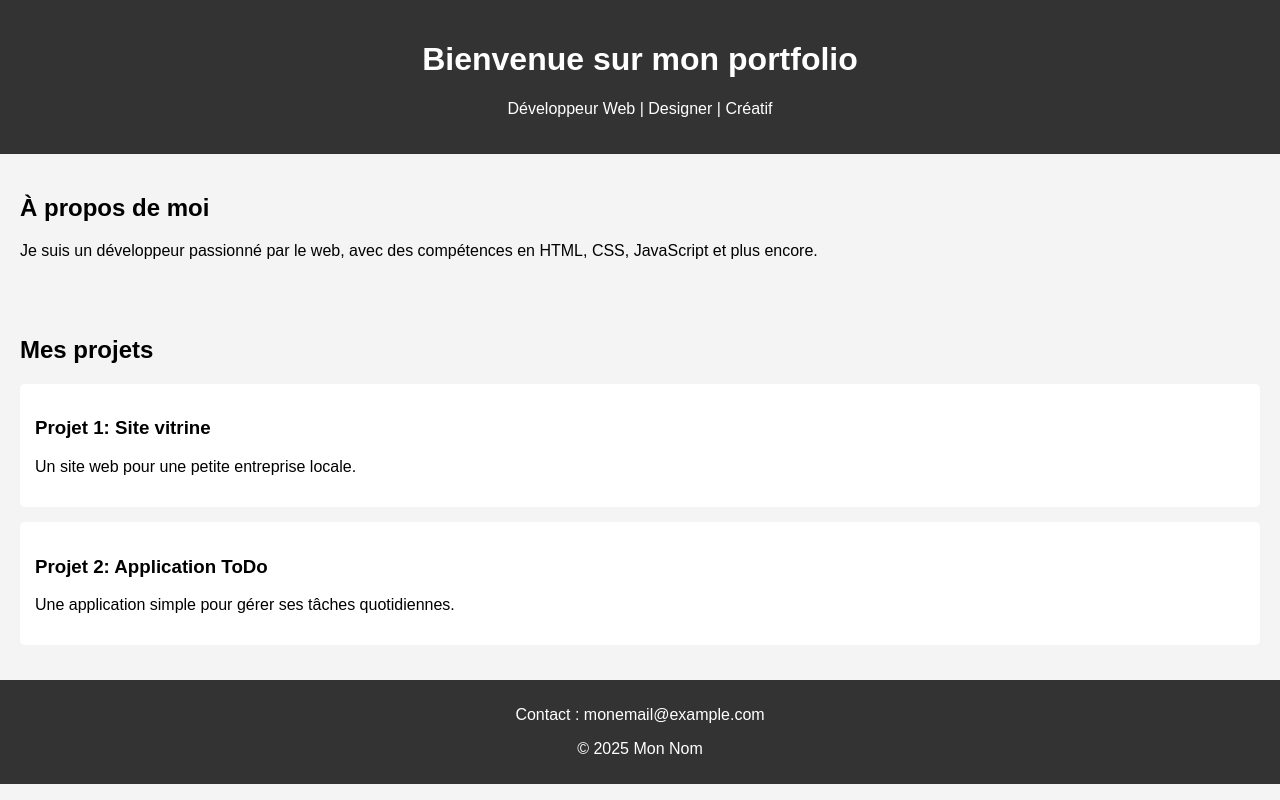
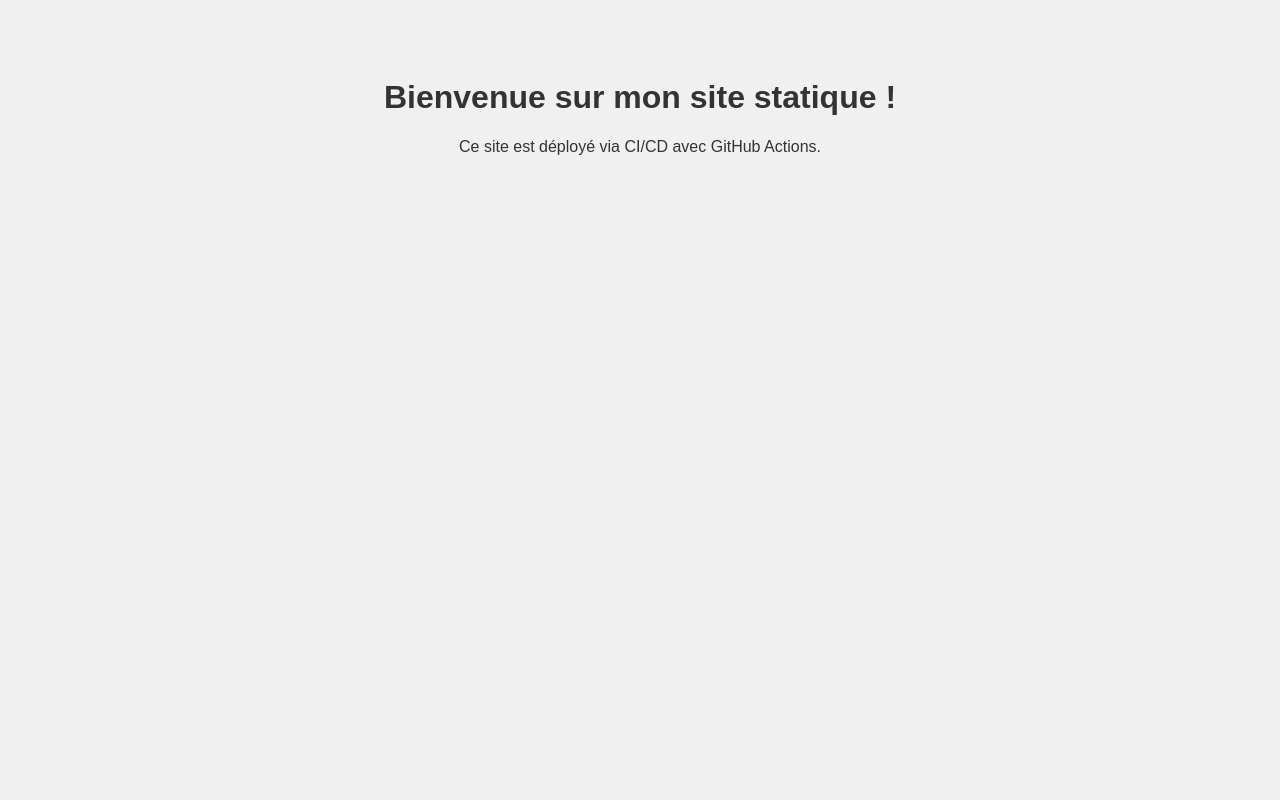
Before and after one commit to PELEY01/DevOps, a plain HTML site: page index.html in a window 1280 px wide. Drawn offline with Linux system fonts and the light colour scheme.

Commit message:
Creation des fichiers index.html, style.css, script.js

```diff
--- a/index.html
+++ b/index.html
@@ -1,70 +1,13 @@
 <!DOCTYPE html>
 <html lang="fr">
 <head>
-  <meta charset="UTF-8">
-  <meta name="viewport" content="width=device-width, initial-scale=1">
-  <title>Mon Portfolio</title>
-  <style>
-    body {
-      font-family: Arial, sans-serif;
-      margin: 0;
-      padding: 0;
-      background-color: #f4f4f4;
-    }
-    header {
-      background-color: #333;
-      color: white;
-      padding: 20px;
-      text-align: center;
-    }
-    section {
-      padding: 20px;
-    }
-    .project {
-      background: white;
-      padding: 15px;
-      margin-bottom: 15px;
-      border-radius: 5px;
-    }
-    footer {
-      background: #333;
-      color: white;
-      text-align: center;
-      padding: 10px;
-    }
-  </style>
+<meta charset="UTF-8">
+<title>Mon Site</title>
+<link rel="stylesheet" href="style.css">
 </head>
 <body>
-
-  <header>
-    <h1>Bienvenue sur mon portfolio</h1>
-    <p>Développeur Web | Designer | Créatif</p>
-  </header>
-
-  <section>
-    <h2>À propos de moi</h2>
-    <p>Je suis un développeur passionné par le web, avec des compétences en HTML, CSS, JavaScript et plus encore.</p>
-  </section>
-
-  <section>
-    <h2>Mes projets</h2>
-
-    <div class="project">
-      <h3>Projet 1: Site vitrine</h3>
-      <p>Un site web pour une petite entreprise locale.</p>
-    </div>
-
-    <div class="project">
-      <h3>Projet 2: Application ToDo</h3>
-      <p>Une application simple pour gérer ses tâches quotidiennes.</p>
-    </div>
-
-  </section>
-
-  <footer>
-    <p>Contact : monemail@example.com</p>
-    <p>&copy; 2025 Mon Nom</p>
-  </footer>
-
+<h1>Bienvenue sur mon site statique !</h1>
+<p>Ce site est déployé via CI/CD avec GitHub Actions.</p>
+<script src="script.js"></script>
 </body>
 </html>
--- /dev/null
+++ b/script.js
@@ -0,0 +1 @@
+console.log("Site chargé !");
--- /dev/null
+++ b/style.css
@@ -0,0 +1,6 @@
+body {
+font-family: Arial, sans-serif;background-color: #f0f0f0;
+color: #333;
+text-align: center;
+padding-top: 50px;
+}
```
